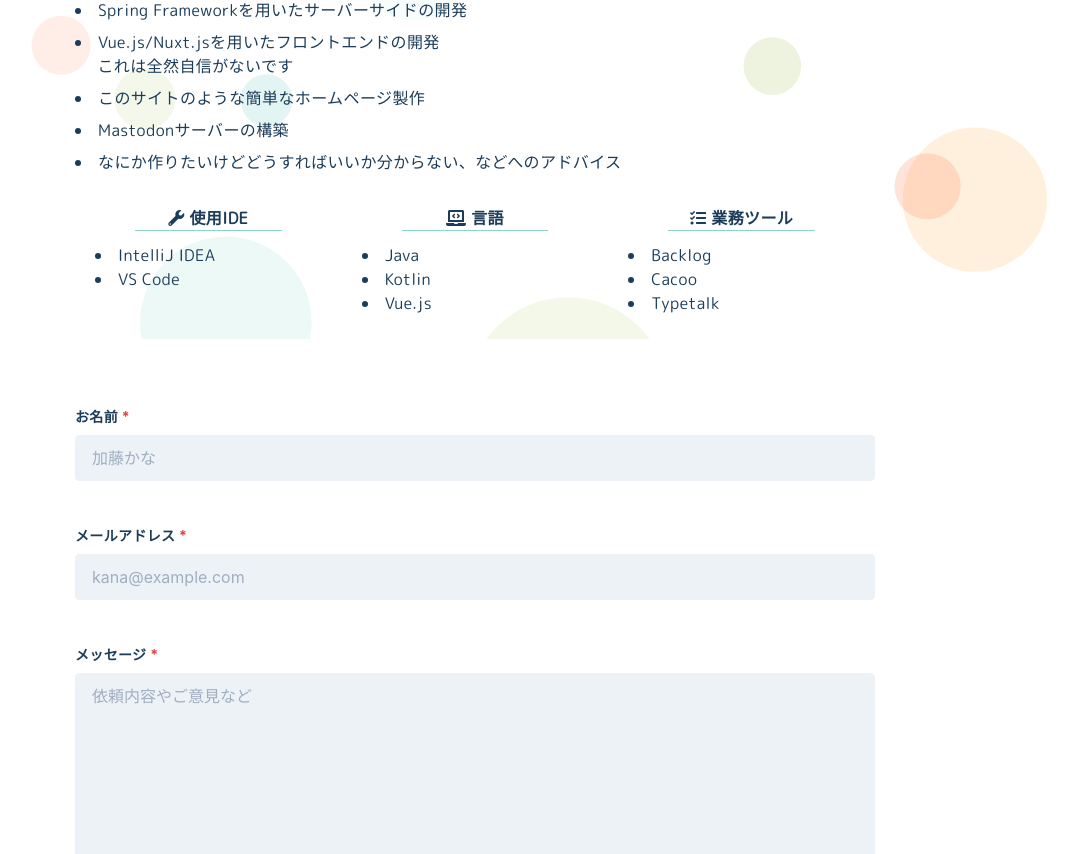
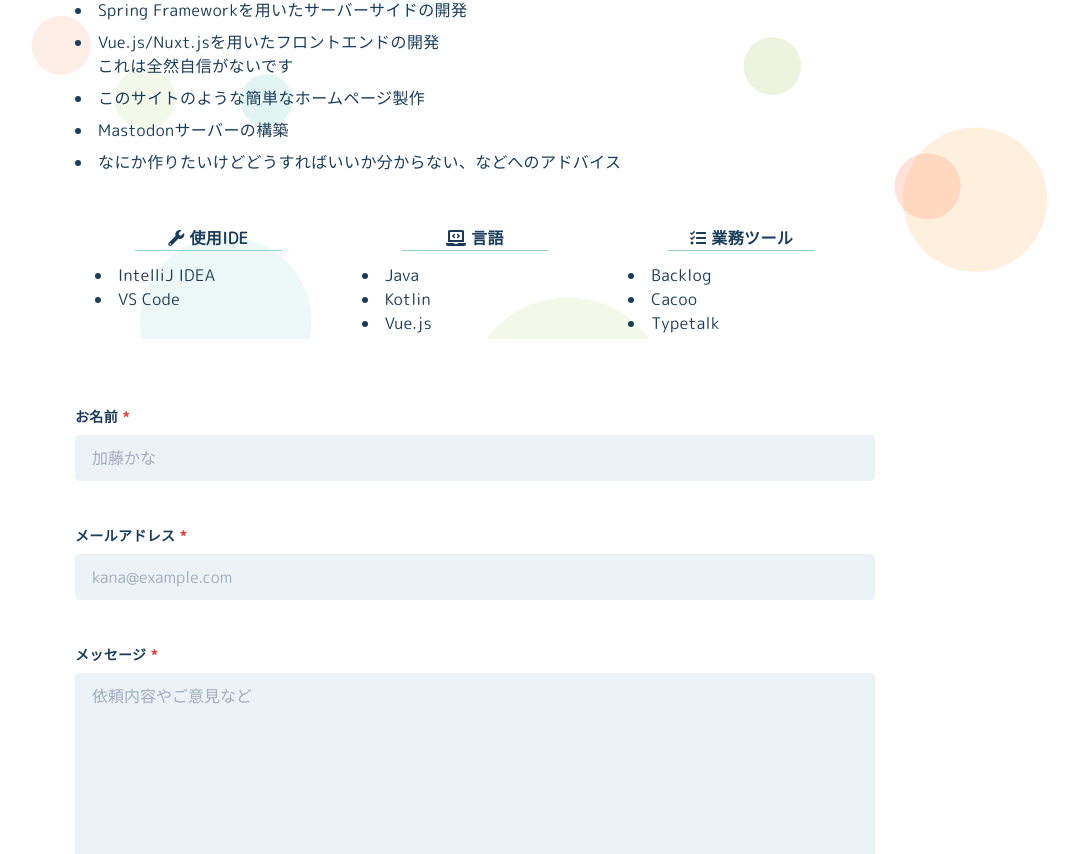
Before and after one commit to kxn4t/homepage, a Nuxt app: page /contact in a window 1280 px wide. Shown: the part 461-1315 px from the top of the page, without its empty margins (165-1243 px from the left). Built offline with nearby package versions, Linux system fonts and the light colour scheme.

Commit message:
modify style

```diff
--- a/components/organisms/contact/ContactDescription.vue
+++ b/components/organisms/contact/ContactDescription.vue
@@ -1,6 +1,6 @@
 <template>
   <div>
-    <section class="mb-5 w-full">
+    <section class="mb-10 w-full">
       <h1 class="section-header text-xl my-4 mt-8">
         <i class="fas fa-comment accent-font-color text-base"></i>
         お手伝いできるかもしれないこと
@@ -25,7 +25,7 @@
         </ul>
       </div>
     </section>
-    <section class="mb-5 w-full">
+    <section class="mb-10 sm:mb-0 w-full">
       <section
         class="w-full flex flex-col md:flex-row justify-around items-center"
       >
--- a/components/organisms/contact/ContactForm.vue
+++ b/components/organisms/contact/ContactForm.vue
@@ -8,7 +8,7 @@
       novalidate="true"
       netlify-honeypot="bot-field"
       data-netlify="true"
-      class="w-full mb-24"
+      class="w-full mb-24 font-ja"
     >
       <input type="hidden" name="form-name" value="contact" />
       <input type="hidden" name="bot-field" />
```
